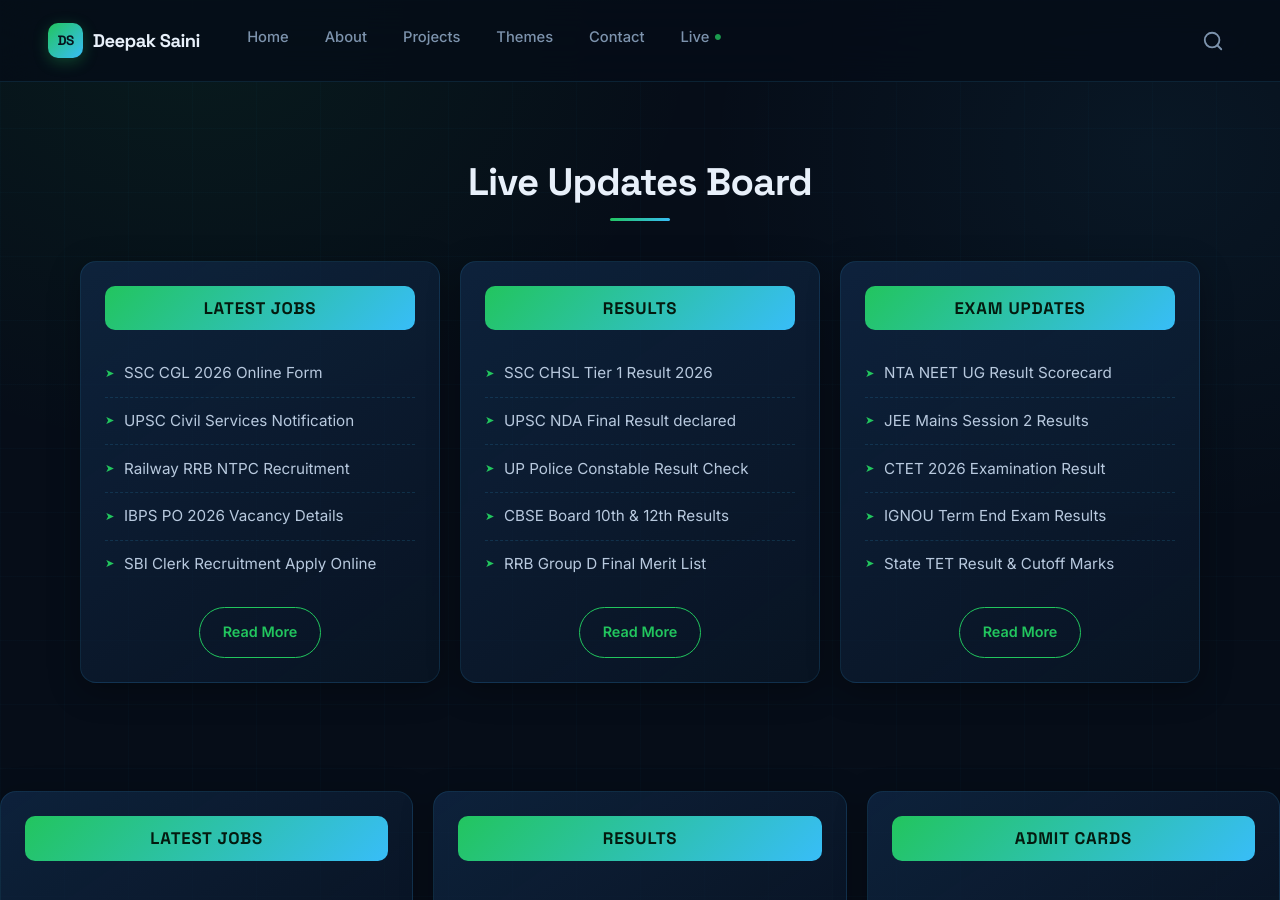
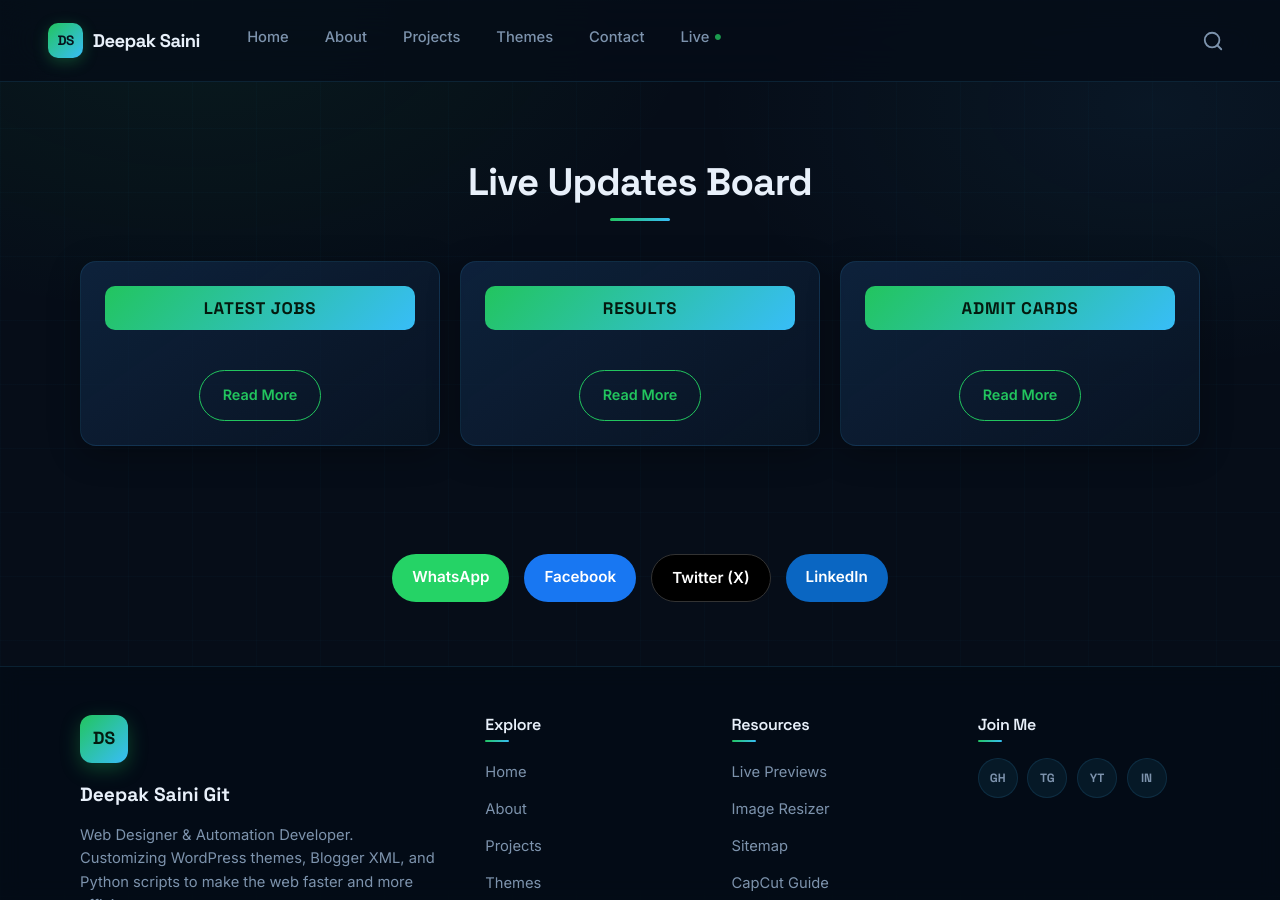
Before and after one commit to deepaksaini-git/deepaksaini-git.github.io, a Jekyll site: the page built from live.html, in a window 1280 px wide and 900 px high. Built offline with Jekyll 4.4.1, drawn with Linux system fonts in a browser that asks for light colours.

Commit message:
Update live.html

```diff
--- a/live.html
+++ b/live.html
@@ -11,57 +11,16 @@
     <link rel="stylesheet" href="/style.css">
 </head>
 <body data-page="live">
-
-</head>
-<body data-page="live">
     <header>{% include header.html %}</header>
 
     <section>
         <h2 class="section-title">Live Updates Board</h2>
-        <div class="updates-grid">
-            <div class="glass-column">
-                <h3 class="column-header">Latest Jobs</h3>
-                <ul class="post-list">
-                    <li><a href="#">SSC CGL 2026 Online Form</a></li>
-                    <li><a href="#">UPSC Civil Services Notification</a></li>
-                    <li><a href="#">Railway RRB NTPC Recruitment</a></li>
-                    <li><a href="#">IBPS PO 2026 Vacancy Details</a></li>
-                    <li><a href="#">SBI Clerk Recruitment Apply Online</a></li>
-                </ul>
-                <a class="read-more-btn" href="#">Read More</a>
-            </div>
-            <div class="glass-column">
-                <h3 class="column-header">Results</h3>
-                <ul class="post-list">
-                    <li><a href="#">SSC CHSL Tier 1 Result 2026</a></li>
-                    <li><a href="#">UPSC NDA Final Result declared</a></li>
-                    <li><a href="#">UP Police Constable Result Check</a></li>
-                    <li><a href="#">CBSE Board 10th & 12th Results</a></li>
-                    <li><a href="#">RRB Group D Final Merit List</a></li>
-                </ul>
-                <a class="read-more-btn" href="#">Read More</a>
-            </div>
-            <div class="glass-column">
-                <h3 class="column-header">Exam Updates</h3>
-                <ul class="post-list">
-                    <li><a href="#">NTA NEET UG Result Scorecard</a></li>
-                    <li><a href="#">JEE Mains Session 2 Results</a></li>
-                    <li><a href="#">CTET 2026 Examination Result</a></li>
-                    <li><a href="#">IGNOU Term End Exam Results</a></li>
-                    <li><a href="#">State TET Result & Cutoff Marks</a></li>
-                </ul>
-                <a class="read-more-btn" href="#">Read More</a>
-            </div>
-        </div>
-    </section>
-
 
         <div class="updates-grid">
             <!-- Column 1: Latest Jobs -->
             <div class="glass-column">
                 <h3 class="column-header">Latest Jobs</h3>
                 <ul class="post-list">
-            <!-- Ye loop sirf 'latest-jobs' category wali posts layega -->
                     {% for post in site.categories['latest-jobs'] limit:5 %}
                     <li><a href="{{ site.baseurl }}{{ post.url }}">{{ post.title }}</a></li>
                     {% endfor %}
@@ -73,7 +32,6 @@
             <div class="glass-column">
                 <h3 class="column-header">Results</h3>
                 <ul class="post-list">
-            <!-- Ye loop sirf 'results' category wali posts layega -->
                     {% for post in site.categories['results'] limit:5 %}
                     <li><a href="{{ site.baseurl }}{{ post.url }}">{{ post.title }}</a></li>
                     {% endfor %}
@@ -85,7 +43,6 @@
             <div class="glass-column">
                 <h3 class="column-header">Admit Cards</h3>
                 <ul class="post-list">
-            <!-- Ye loop sirf 'admit-cards' category wali posts layega -->
                     {% for post in site.categories['admit-cards'] limit:5 %}
                     <li><a href="{{ site.baseurl }}{{ post.url }}">{{ post.title }}</a></li>
                     {% endfor %}
@@ -93,8 +50,7 @@
                 <a href="/category/admit-cards" class="read-more-btn">Read More</a>
             </div>
         </div>
-
-
+    </section>
 
     <footer>{% include footer.html %}</footer>
 </body>
```
Lines whose indentation alone changed are shown as unchanged.
